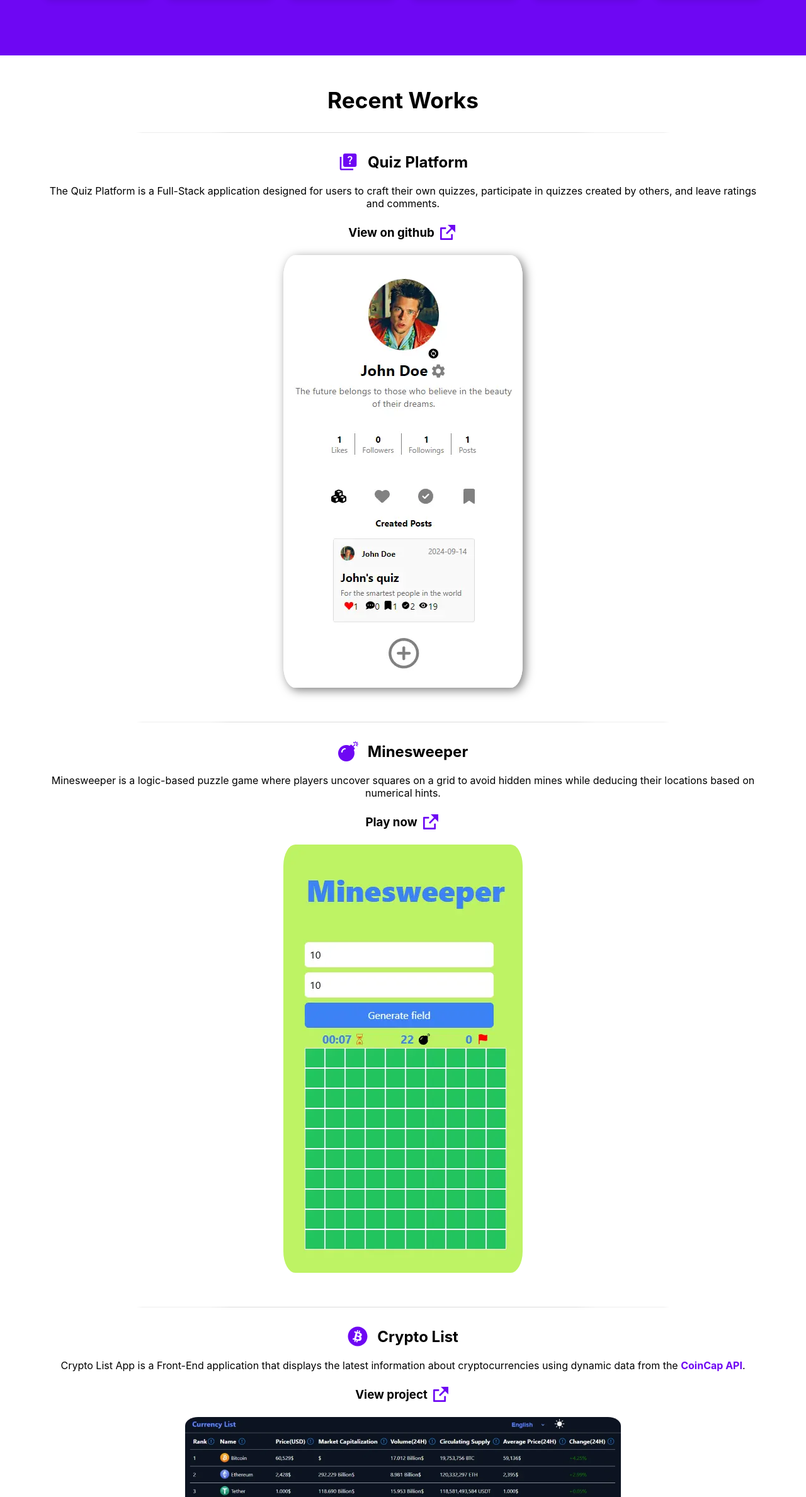
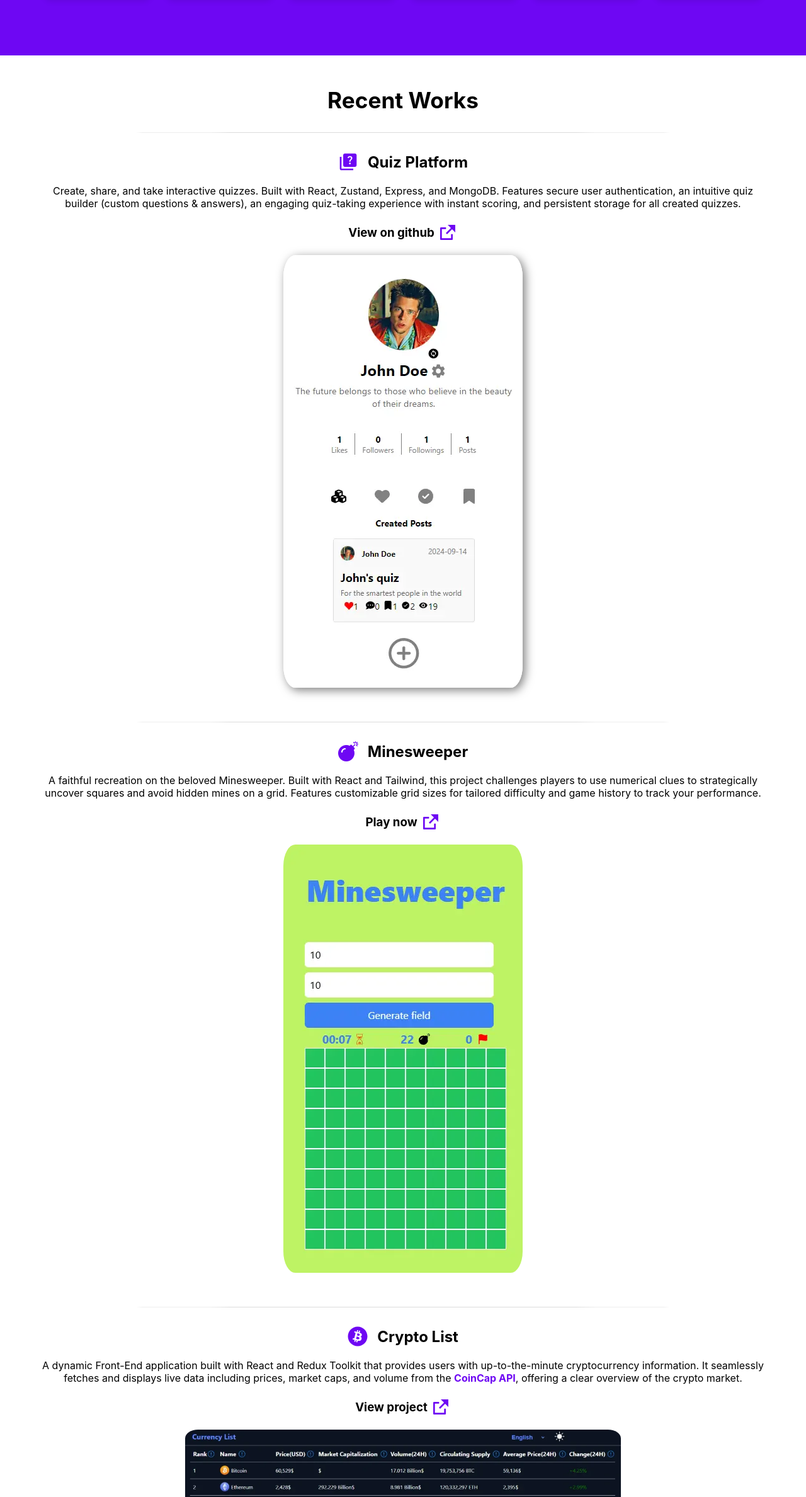
Before and after one commit to Gor-Hoveyan/Gor-Hoveyan.github.io, a React (Create React App) app: page / in a window 1280 px wide. Shown: the part 1627-4004 px from the top of the page at 63% size. Built offline with nearby package versions, Linux system fonts and the light colour scheme; a web font is replaced by a local one.

Commit message:
Works section content and UI improvements

```diff
--- a/src/components/works/Works.jsx
+++ b/src/components/works/Works.jsx
@@ -20,9 +20,7 @@ const Works = forwardRef((props, ref) =>  {
             <h2 className={styles.cryptoListHeader}>Quiz Platform</h2>
           </div>
           <p className={styles.text}>
-            The Quiz Platform is a Full-Stack application designed for users to
-            craft their own quizzes, participate in quizzes created by others,
-            and leave ratings and comments.
+            Create, share, and take interactive quizzes. Built with React, Zustand, Express, and MongoDB. Features secure user authentication, an intuitive quiz builder (custom questions & answers), an engaging quiz-taking experience with instant scoring, and persistent storage for all created quizzes.
           </p>
 
           <a
@@ -50,9 +48,7 @@ const Works = forwardRef((props, ref) =>  {
             <h2 className={styles.cryptoListHeader}>Minesweeper</h2>
           </div>
           <p className={styles.text}>
-            Minesweeper is a logic-based puzzle game where players uncover
-            squares on a grid to avoid hidden mines while deducing their
-            locations based on numerical hints.
+            A faithful recreation on the beloved Minesweeper. Built with React and Tailwind, this project challenges players to use numerical clues to strategically uncover squares and avoid hidden mines on a grid. Features customizable grid sizes for tailored difficulty and game history to track your performance.
           </p>
           <a
             target="_blank"
@@ -79,12 +75,11 @@ const Works = forwardRef((props, ref) =>  {
             <h2 className={styles.cryptoListHeader}>Crypto List</h2>
           </div>
           <p className={styles.text}>
-            Crypto List App is a Front-End application that displays the latest
-            information about cryptocurrencies using dynamic data from the{" "}
+            A dynamic Front-End application built with React and Redux Toolkit that provides users with up-to-the-minute cryptocurrency information. It seamlessly fetches and displays live data including prices, market caps, and volume from the{" "}
             <a className={styles.link} href="https://coincap.io/">
               CoinCap API
             </a>
-            .
+            , offering a clear overview of the crypto market.
           </p>
           <a
             target="_blank"
```
